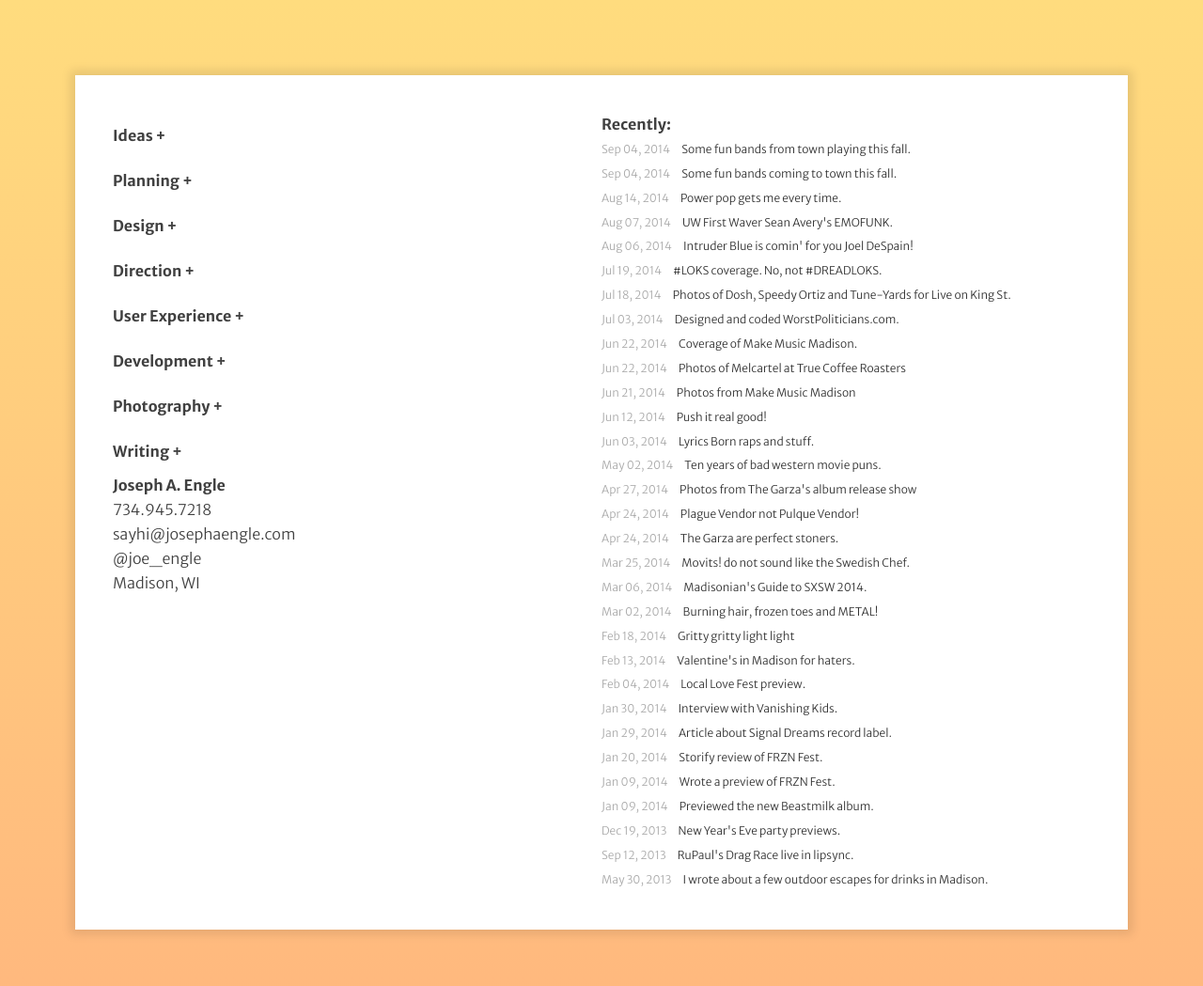
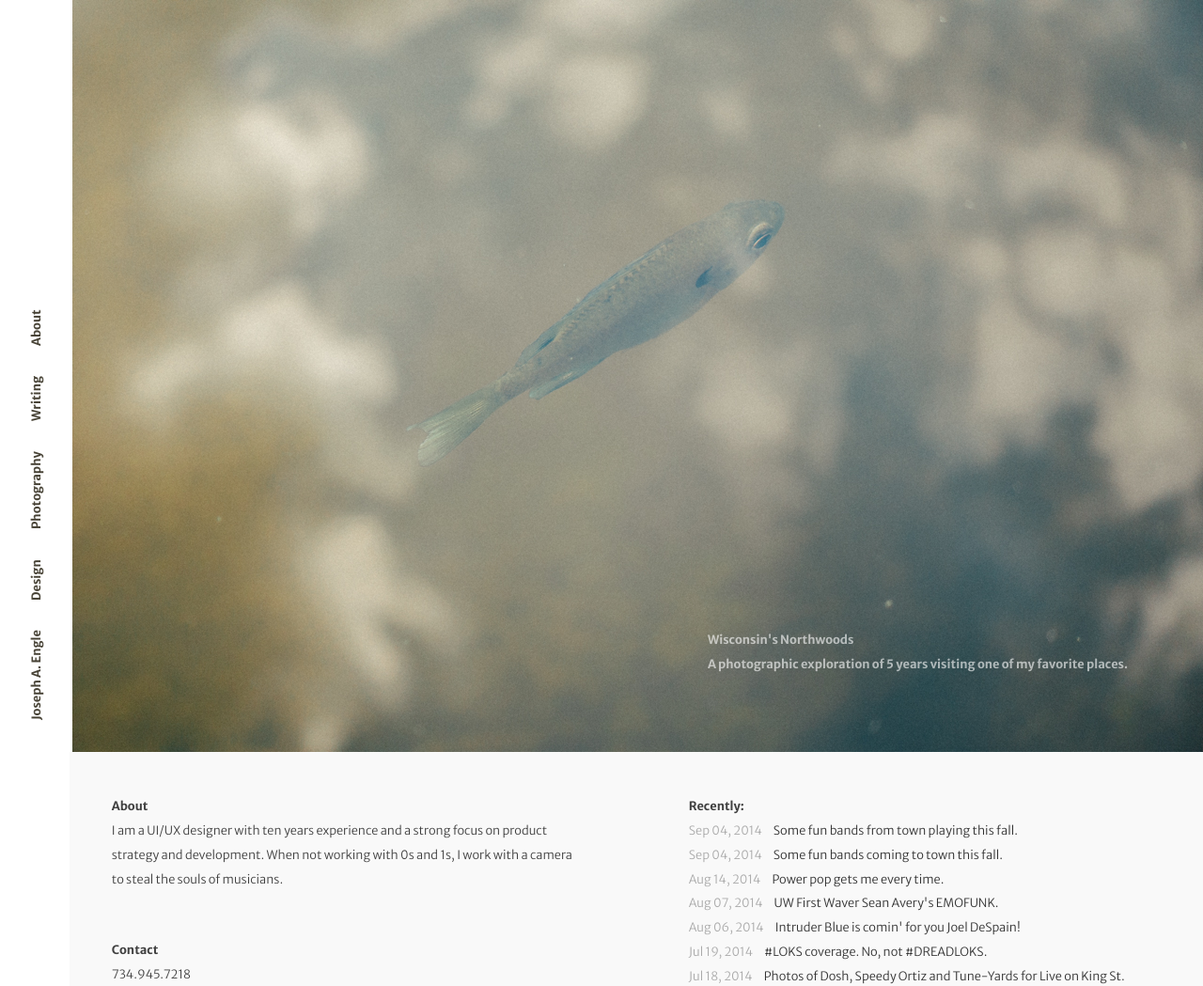
Before and after one commit to josephaengle/joe-beta-16, a plain HTML site: page index.html in a window 1280 px wide. Shown: the top 1049 px of the page at 94% size. Drawn offline with Linux system fonts and the light colour scheme.

Commit message:
revamped layout with dummy content
fixed -90deg text header and menu. big dummy photos. an overall
different appearance from the previous version of the site.

```diff
--- a/index.html
+++ b/index.html
@@ -40,38 +40,34 @@
         <button class="menu"><img src="images/hamburger.svg" alt="Menu"></button>
         <h1 class="logo">Test Site</h1>
         <section class="app-bar-actions">
-        --><!-- Put App Bar Buttons Here --><!--
+        <a href="#design">Design</a>
         </section>
       </div>
     </header>
     -->
-    <!--
     <nav class="navdrawer-container promote-layer">
       <h4>Navigation</h4>
       <ul>
+        <li><a href=""><h1>Joseph A. Engle</h1></a></li>
         <li><a href="#design">Design</a></li>
         <li><a href="#photography">Photography</a></li>
         <li><a href="#writing">Writing</a></li>
-        <li><a href="#blog">Blog</a></li>
         <li><a href="#about">About</a></li>
-        <li><a href="#contact">Contact</a></li>
       </ul>
     </nav>
-    -->
     <div class="page-wrap">
+      <article id="one" class="banner-photo">
+        <img src="images/northwoods-00445.jpg" alt="Photo of a Northwoods' bluegill">
+        <span class="banner-text">
+          <h1>Wisconsin's Northwoods</h1>
+          <h2>A photographic exploration of 5 years visiting one of my favorite places.</h2>
+        </span>
+      </article>
       <div class="container">
         <div class="info g--half">
-          <p class="js-rotate">
-            <span>Ideas + </span>
-            <span>Planning + </span>
-            <span>Design + </span>
-            <span>Direction + </span>
-            <span>User Experience + </span>
-            <span>Development + </span>
-            <span>Photography + </span>
-            <span>Writing + </span>
-          </p>
-          <h1 id="hello">Joseph A. Engle</h1>
+          <h2>About</h2>
+          <p class="js-rotate">I am a UI/UX designer with ten years experience and a strong focus on product strategy and development. When not working with 0s and 1s, I work with a camera to steal the souls of musicians.</p>
+          <h2>Contact</h2>
           <address>
             734.945.7218<br>
             sayhi@josephaengle.com<br>
@@ -114,12 +110,24 @@
           <p><a href="http://www.isthmus.com/isthmus/article.php?article=40040"><time>May 30, 2013</time>I wrote about a few outdoor escapes for drinks in Madison.<span class="link-source">Isthmus</span></a></p>
         </div>
       </div>
+      <article id="two" class="banner-photo color">
+        <img src="images/boblog-00749.jpg" alt="Bob Log III">
+        <span class="banner-text">
+          <h1>August Etc.</h1>
+          <h2>A smattering of things not covered in full posts or syrup for the month.</h2>
+        </span>
+      </article>
+      <article id="two" class="banner-photo color">
+        <img src="images/jasonyi-9463.jpg" alt="Jason Yi discussing the opening of his show with a crowd in MMOCA's lobby.">
+        <span class="banner-text">
+          <h1>A Fragile Permenence</h1>
+          <h2>Art opening for Jason S. Yi's large-scale work at MMOCA.</h2>
+        </span>
+      </article>
     </div>
-
     <!-- build:js scripts/main.min.js -->
     <script src="scripts/main.js"></script>
     <!-- endbuild -->
-
     <!-- Google Analytics: change UA-XXXXX-X to be your site's ID -->
     <script>
       (function(i,s,o,g,r,a,m){i['GoogleAnalyticsObject']=r;i[r]=i[r]||function(){
--- a/styles/main.css
+++ b/styles/main.css
@@ -16,7 +16,7 @@
 /* GENERAL HTML ELEMENTS */
 
 address {
-  font: normal 100 1rem/1.618rem 'Merriweather Sans', Arial, sans-serif;
+  font: normal 100 0.8rem/1.618rem 'Merriweather Sans', Arial, sans-serif;
 }
 
 body {
@@ -34,7 +34,7 @@ body {
 
 h1,
 h2 {
-  font: bold 1rem/1.618rem 'Merriweather Sans', Arial, sans-serif;
+  font: bold 0.8rem/1.618rem 'Merriweather Sans', Arial, sans-serif;
   padding-top: 0;
 }
 
@@ -60,7 +60,7 @@ ol {
 }
 
 p {
-  font: bold 1rem/3rem 'Merriweather Sans', Arial, sans-serif;
+  font: 100 0.8rem/1.618rem 'Merriweather Sans', Arial, sans-serif;
   padding-bottom: 0;
   padding-top: 0;
 }
@@ -71,19 +71,40 @@ time {
 }
 
 ul {
-  font: bold 1rem/3rem 'Merriweather Sans', Arial, sans-serif;
+  font: bold 0.8rem/3rem 'Merriweather Sans', Arial, sans-serif;
+}
+
+p + h2 {
+  margin-top: 3.1rem;
 }
 
 
 
 
 
-
-
-
-
-
-
+.banner-photo {
+  width: 100vw;
+  height: 100vh;
+  position: relative;
+  overflow: hidden;
+}
+.banner-photo img {
+  position: absolute;
+  top: 0;
+  left: 0;
+  min-width: 100vw;
+  min-height: 100vh;
+}
+.banner-text {
+  position: absolute;
+  bottom: 10vh;
+  right: 10vh;
+  color: rgba(255,255,255,.6);
+  z-index: 99;
+}
+.color .banner-text {
+  color: yellow;
+}
 
 .info p span {
   display: block;
@@ -106,11 +127,10 @@ body.open {
 }
 
 .page-wrap .container {
-  padding: 2.5rem;
+  padding: 5.618rem;
   background: #fff;
   max-width: none;
   display: block;
-  box-shadow: 0px 0px 10px 5px rgba(0,0,0,0.1);
 }
 
 .news {
@@ -118,7 +138,7 @@ body.open {
 }
 
 .news p {
-  font-size: 0.75rem;
+  font-size: 0.8rem;
   line-height: 1.618rem;
   color: rgb(255,184,126);
 }
@@ -232,16 +252,22 @@ body.open {
 }
 
 .navdrawer-container {
-  z-index: 1;
+  -webkit-writing-mode: vertical-lr;
+  writing-mode: vertical-lr;
+  z-index: 100;
   position: fixed;
   top: 0;
+  left: 0;
   bottom: 0;
-  width: 250px;
+  width: auto;
+  background: #fff;
+  padding: 1.1rem;
   height: 100%;
   color: #454033;
-  -webkit-transform: translate(-250px, 0);
-          transform: translate(-250px, 0);
+  -webkit-transform: rotate(180deg);
+          transform: rotate(180deg);
   overflow-y: auto;
+  text-align: right;
 }
 
 .navdrawer-container.open {
@@ -258,8 +284,8 @@ body.open {
 .navdrawer-container h4,
 .navdrawer-container ul li a {
   height: auto;
-  padding: 17px 20px;
-  line-height: 1.4;
+  padding: 1rem;
+  line-height: 1.618rem;
 }
 
 .navdrawer-container h4 {
@@ -280,6 +306,8 @@ body.open {
   -webkit-transition: background-color 0.2s ease-out;
           transition: background-color 0.2s ease-out;
   white-space: nowrap;
+  padding: 0rem 0.5rem;
+  margin: 1rem 0;
 }
 
 .navdrawer-container ul li {
@@ -294,16 +322,7 @@ body.open {
 }
 
 .navdrawer-container ul li a:hover {
-  background-color: rgba(255, 255, 255, 0.2);
-}
-
-.navdrawer-container ul li a:focus {
-  background-color: rgba(255, 255, 255, 0.3);
-  outline: 0;
-}
-
-.navdrawer-container ul li a:active {
-  background-color: rgba(255, 255, 255, 0.4);
+  text-decoration: line-through;
 }
 
 .feature-image {
@@ -336,10 +355,13 @@ a:hover time {
 .g--half {
   display: block;
   float: none;
-  width: 100%;
+  width: 95%;
+  margin-right: 5%;
+}
+.g--half.g--last {
+  margin-left: 5%;
   margin-right: 0;
 }
-
 
 
 
@@ -428,12 +450,13 @@ a:hover time {
 @media only screen and (min-width: 800px) {
 
   .page-wrap {
-    padding: 2.5rem;
+    padding: 0rem;
   }
 
   .page-wrap .container {
-    padding: 2.5rem;
-    background: #fff;
+    padding: 2.807rem;
+    margin-left: 4.618rem;
+    background: #f9f9f9;
     max-width: none;
       display: -webkit-box;
       display: -moz-box;
@@ -493,15 +516,9 @@ a:hover time {
   }
 
   .navdrawer-container {
-    position: relative;
-    width: 100%;
-    height: auto;
     margin-top: 0;
-    -webkit-transform: translate(0, 0);
-            transform: translate(0, 0);
     -webkit-transition: none;
             transition: none;
-    overflow-y: auto;
   }
 
   .navdrawer-container h4 {
@@ -539,7 +556,8 @@ a:hover time {
   }
 
   .page-wrap {
-    padding: 5rem;
+    padding-left: 0rem;
+    background: #fff;
   }
 
 }
```
Also changed, not shown: images/boblog-00749.jpg (added), images/jasonyi-9463.jpg (added), images/joe.jpg (added), images/northwoods-00445.jpg (added).
